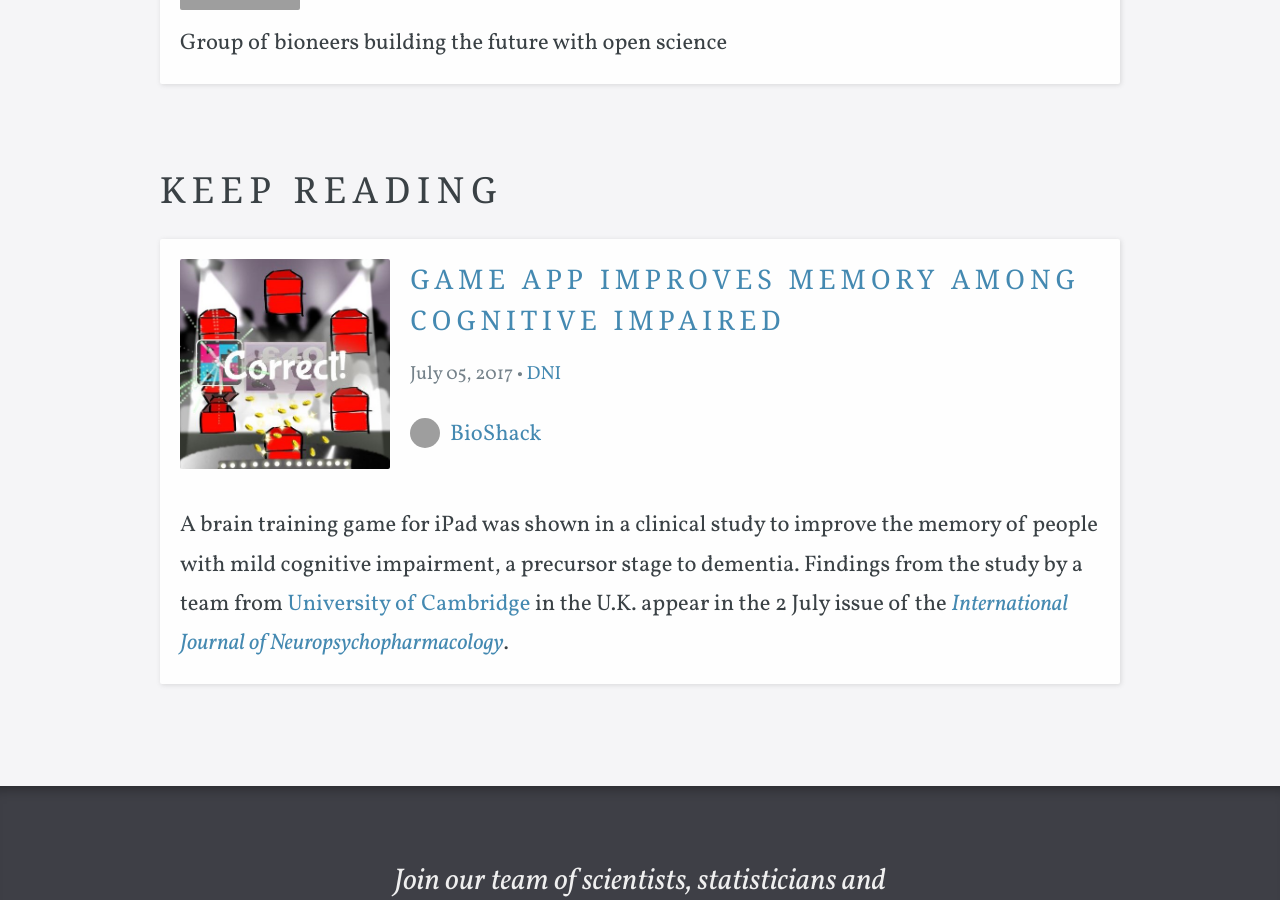
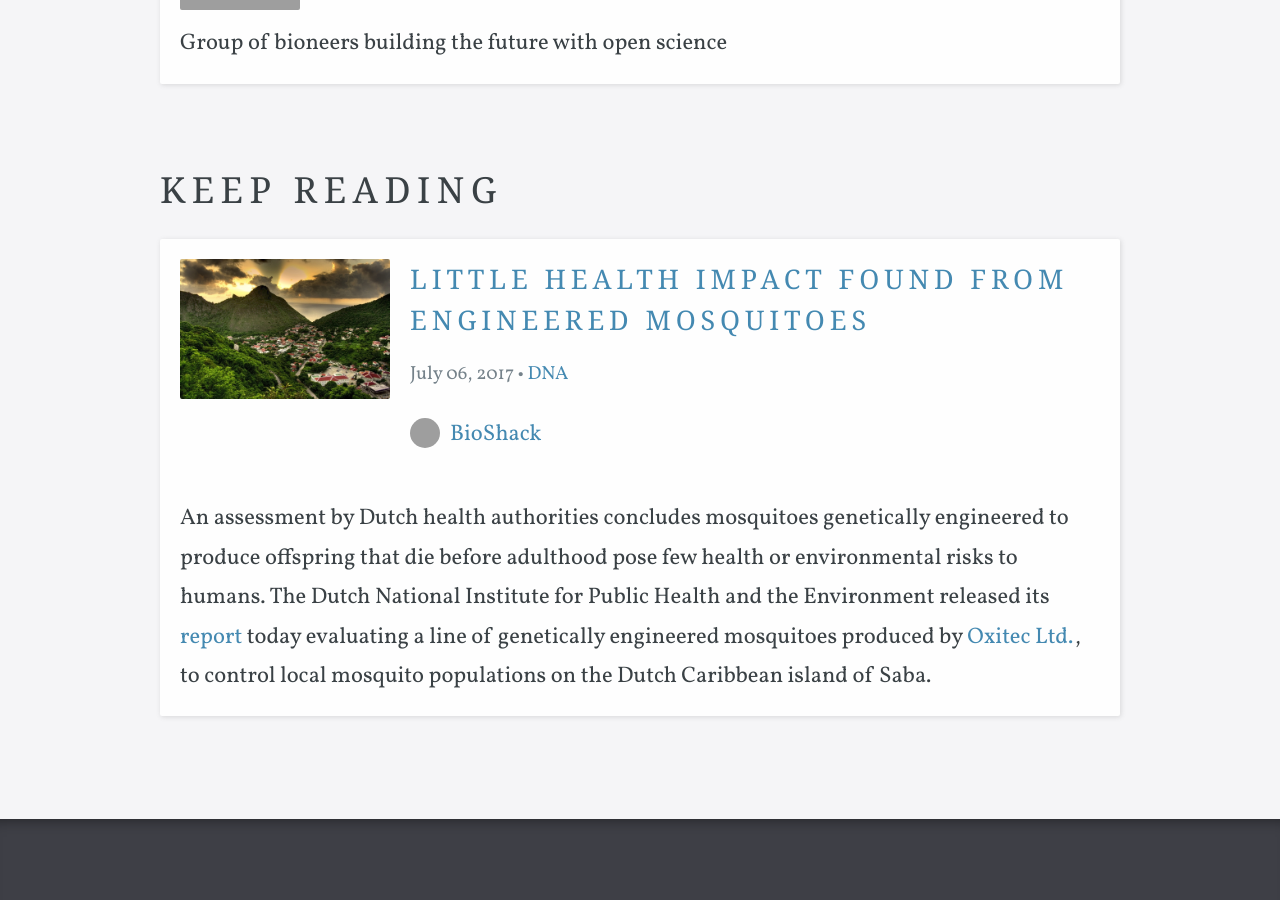
Before and after one commit to bioshack/d8a, a Jekyll site: the page built from _posts/2017-07-5-feasibility-safety-shown-for-personal-tumor-vaccine.md, in a window 1280 px wide and 900 px high, scrolled down 2738 px. Built offline with Jekyll 4.4.1, drawn with Linux system fonts in a browser that asks for light colours; some web fonts are replaced; some of the changed lines change nothing that is shown; grey boxes are pictures that could not be loaded.

Commit message:
Update blog

```diff
--- a/_posts/2017-07-5-feasibility-safety-shown-for-personal-tumor-vaccine.md
+++ b/_posts/2017-07-5-feasibility-safety-shown-for-personal-tumor-vaccine.md
@@ -1,11 +1,11 @@
 ---
 title: Feasibility, Safety Shown for Personal Tumor Vaccine
-date: 2017-07-5 13:00:00
+date: 2017-07-5 00:00:00
 author: bioshack
 project:
 tags:
   - DNA
-image: /images/vaccine.jpg
+image: /images/vials.jpg
 large_header: false
 ---
 
--- a/_posts/2017-07-5-game-app-improves-memory-among-cognitive-impaired.md
+++ /dev/null
@@ -1,30 +0,0 @@
----
-title: Game App Improves Memory Among Cognitive Impaired
-date: 2017-07-5 09:00:00
-author: bioshack
-project:
-tags:
-  - DNI
-image: /images/game.jpg
-large_header: false
----
-
-<p>A brain training game for iPad was shown in a clinical study to improve the memory of people with mild cognitive impairment, a precursor stage to dementia. Findings from the study by a team from <a href="http://www.cam.ac.uk/research/news/brain-training-app-found-to-improve-memory-in-people-with-mild-cognitive-impairment" target="_blank">University of Cambridge</a> in the U.K. appear in the 2 July issue of the <a href="https://academic.oup.com/ijnp/article/3868827/Cognitive-Training-Using-a-Novel-Memory-Game-on-an" target="_blank"><em>International Journal of Neuropsychopharmacology</em></a>.</p>
-
-<p>Dementia is a growing problem affecting some 47 million people worldwide, with nearly 10 million new cases diagnosed each year, according to <a href="http://www.who.int/mediacentre/factsheets/fs362/en/" target="_blank">World Health Organization</a>. Alzheimer&#8217;s disease is the most common form of dementia, accounting for 60 to 70 percent of cases, with symptoms including deterioration in memory, cognitive functions, and ability to perform everyday tasks.</p>
-
-<p><a href="http://www.mayoclinic.org/diseases-conditions/mild-cognitive-impairment/home/ovc-20206082" target="_blank">Mild cognitive impairment</a> is a noticeable loss of memory and mental function beyond normal &#8220;senior moments&#8221; experienced by people as they get older. The condition is considered an indicator or risk factor of potential further decline into dementia, but not necessarily a guarantee. Many individuals experience no further decline, and some may even improve their cognitive skills over time.</p>
-
-<p>A Cambridge team led by neuroscience professor <a href="http://www.neuroscience.cam.ac.uk/directory/profile.php?barbara" target="_blank">Barbara Sahakian</a> is seeking better tools to help people with mild cognitive impairment reverse their loss of memory functions. The researchers cite studies showing brain training exercises can help improve memory and cognitive function, but they often suffer from high drop-out rates, due to the amount of time involved and boring, repetitive nature of the exercises. In an <a href="http://rstb.royalsocietypublishing.org/content/370/1677/20140214" target="_blank">earlier study</a>, Sahakian and colleagues found turning these exercises into a game on an iPad could overcome the boredom and increase motivation to continue the exercises.</p>
-
-<p>In this project, the researchers used a cognitive training program developed by Sahakian and other Cambridge neuroscientists called Game Show, where the exercises are presented in the form of a TV game show. The exercises call for players to associate geometric shapes and patterns to different locations, portrayed in bright colors and a musical background, with the shapes and patterns increasing in complexity as the game progresses. With each correct answer, the player accumulates gold coins and imaginary winnings. The voice of a game show host helps encourage players to continue.</p>
-
-<p>The study recruited 42 individuals with mild cognitive impairment at clinics in the U.K. to test Game Show. Participants were randomly assigned to play Game Show for 8 hours over 4 weeks, or receive the usual clinical attention. Memory and cognitive function were assessed using standard paired-associates learning tests, as well as visual memory and apathy scales.</p>
-
-<p>Results show participants playing Game Show made fewer association errors and improved episodic memory scores by about 40 percent. <a href="http://memory.ucsf.edu/brain/memory/episodic" target="_blank">Episodic memory</a> is remembering specific events or activities, such as where one&#8217;s car is parked or names of restaurants visited. Game players also retained more complex visual memories than participants in the comparison group. In addition, participants playing Game Show enjoyed the experience and showed no lack of motivation during the 8 hours of exercises.</p>
-
-<p>&#8220;There&#8217;s increasing evidence that brain training can be beneficial for boosting cognition and brain health,&#8221; says Sahakian in a university statement, &#8220;but it needs to be based on sound research and developed with patients.&#8221; She adds that, &#8220;It also needs to be enjoyable enough to motivate users to keep to their programs.&#8221;</p>
-
-<p>The researchers plan to test Game Show with a larger sample of individuals and measure longer term impact of the app. Sahakian is a scientific advisor to <a href="http://www.peak.net" target="_blank">Peak</a>, a spin-off company from Cambridge developing brain-training apps for mobile devices.</p>
-
-<p><em>Originally posted in <a href="http://sciencebusiness.technewslit.com/?p=31189" target="_blank">Science &amp; Enterprise</a></em></p>
--- /dev/null
+++ b/_posts/2017-07-6-little-health-impact-found-from-engineered-mosquitoes.md
@@ -0,0 +1,22 @@
+---
+title: Little Health Impact Found from Engineered Mosquitoes
+date: 2017-07-6 00:00:00
+author: bioshack
+project:
+tags:
+  - DNA
+image: /images/saba.jpg
+large_header: false
+---
+
+<p>An assessment by Dutch health authorities concludes mosquitoes genetically engineered to produce offspring that die before adulthood pose few health or environmental risks to humans. The Dutch National Institute for Public Health and the Environment released its <a href="http://www.rivm.nl/en/Documents_and_publications/Scientific/Reports/2017/juli/Technical_evaluation_of_a_potential_release_of_OX513A_Aedes_aegypti_mosquitoes_on_the_island_of_Saba" target="_blank">report</a> today evaluating a line of genetically engineered mosquitoes produced by <a href="http://www.oxitec.com/oxitecs-friendly-aedes-mosquito-receives-positive-evaluation-european-standard-relation-human-health-environment" target="_blank">Oxitec Ltd.</a>, to control local mosquito populations on the Dutch Caribbean island of Saba.</p>
+
+<p>Oxitec, in Oxford, U.K., developed its genetically-engineered <em>Aedes aegypti</em> mosquito to head off outbreaks of diseases spread by pathogens, notably Zika, chikungunya, and dengue viruses, carried by that species of mosquito. The company uses <a href="http://www.oxitec.com/health/our-solution" target="_blank">genetic engineering techniques</a> to insert a gene in males of the species that when released into the wild mate with females and produce offspring that die before becoming adults, and thus are prevented from having offspring. As a result the <em>Aedes aegypti</em> mosquito population in the area of the release is markedly reduced or eliminated.</p>
+
+<p>This type of mosquito is proposed for use in <a href="http://www.smithsonianmag.com/travel/saba-caribbean-island-youve-never-heard-180959370" target="_blank">Saba</a>, a volcanic Caribbean island of about 5 square miles and Dutch possession for 345 years, home to some 1,800 people. The local council proposes releasing Oxitec&#8217;s variety code-named OX513A, a type of <em>Aedes aegypti</em> mosquito with a red fluorescent marker that allows for tracking their presence. The Dutch institute&#8217;s investigation used guidelines prepared by European regulators for genetically modified insects, looking into factors such as persistence and invasiveness of the engineered insects, effects of the modified mosquitoes and their disappearance on local food chains, risk of transferring DNA from the engineered varieties to other organisms, and impact on human and animal health.</p>
+
+<p>The assessors said adverse effects were unlikely from the engineered mosquitoes on human health and the environment. The team looked into previous releases of these mosquitoes in other tropical regions, such as the Cayman Islands and Brazil, where similar risk assessments were performed, and found no unanticipated results or unintended effects. The team also notes the investigation did not assess the potential effectiveness of the modified mosquitoes or socioeconomic impact of their release.</p>
+
+<p>Similar assessments were performed in 2016 by <a href="http://www.oxitec.com/world-health-organization-issues-positive-recommendation-oxitecs-self-limiting-mosquito" target="_blank">World Health Organization</a> and U.S. Food and Drug Administration. The FDA evaluation, as reported in <a href="http://sciencebusiness.technewslit.com/?p=28588" target="_blank">Science &amp; Enterprise</a>, was conducted in advance of a proposed release of self-limiting engineered mosquitoes in the Florida Keys. A <a href="http://sciencebusiness.technewslit.com/?p=29880" target="_blank">public referendum</a> in the Keys in November 2016 found overall approval of using the engineered mosquitoes, but not in the proposed communities where the modified insects were to be released.</p>
+
+<p><em>Originally posted in <a href="http://sciencebusiness.technewslit.com/?p=31207" target="_blank">Science &amp; Enterprise</a></em></p>
```
Also changed, not shown: images/game.jpg (deleted), images/saba.jpg (added), images/vaccine.jpg (deleted), images/vials.jpg (added).
